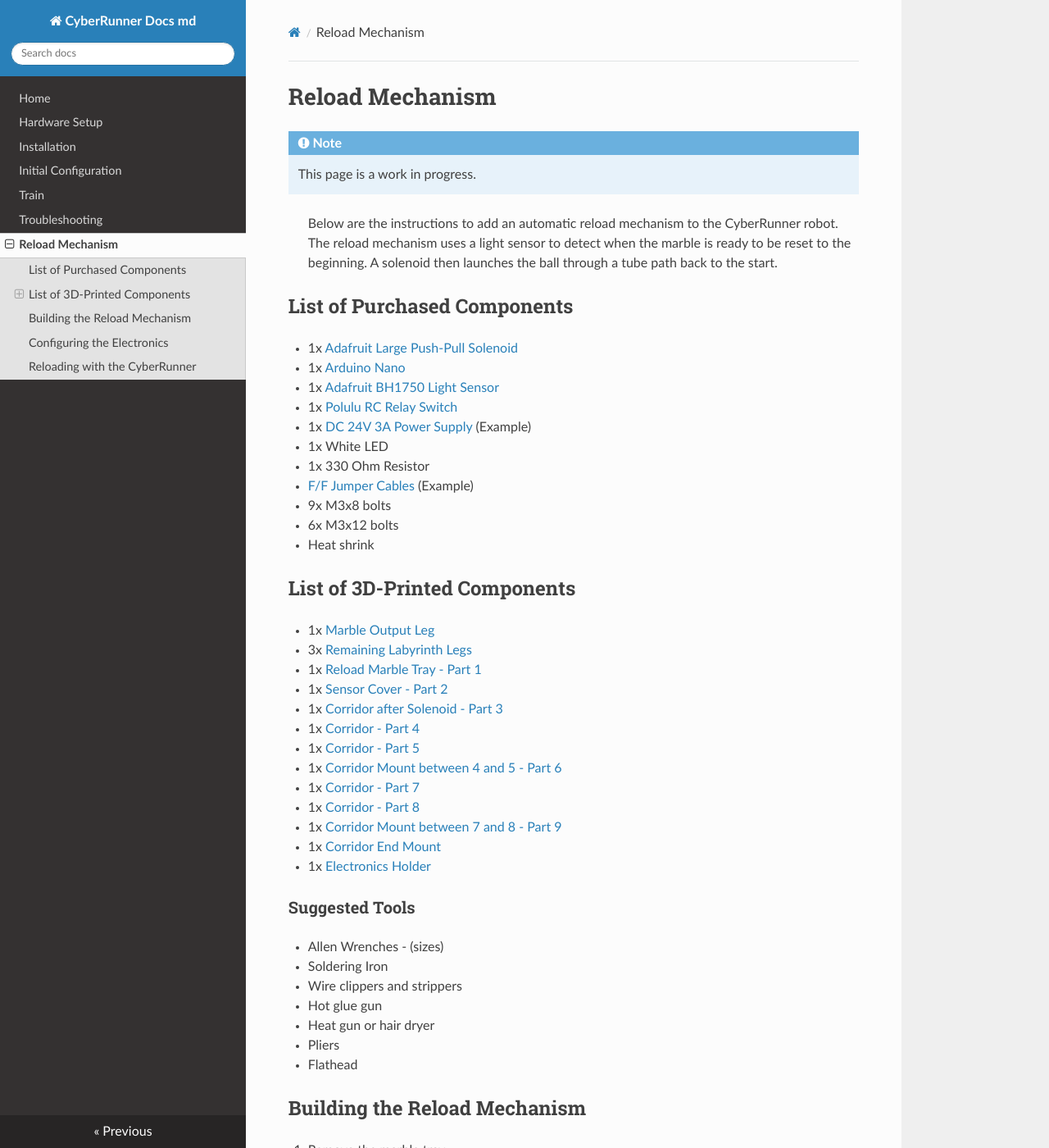
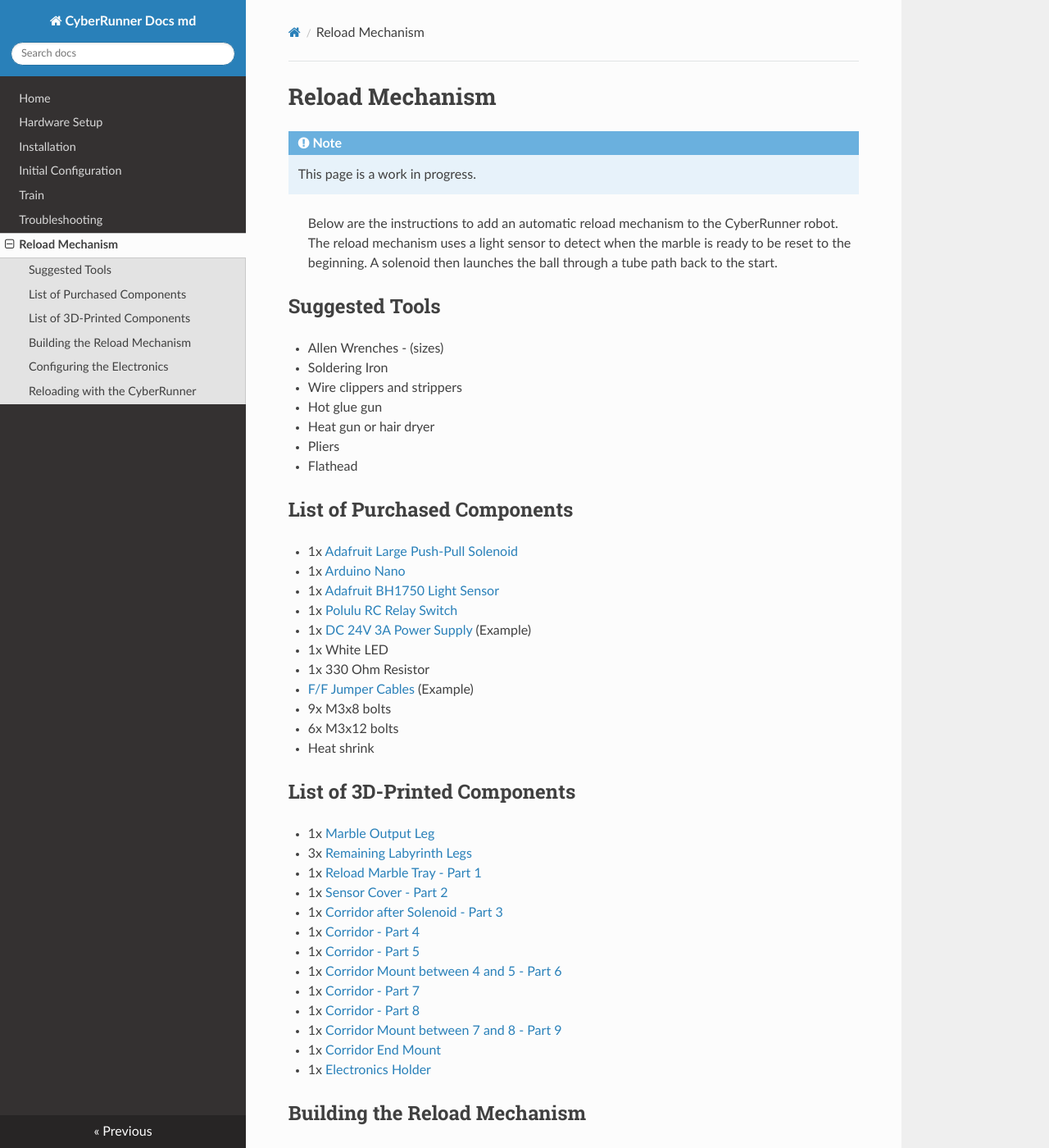
Before and after one commit to ckoethz/cyberrunner_docs_md, an MkDocs documentation site: the page built from docs/06_reload.md, in a window 1280 px wide and 1400 px high. Shown: the whole window at 82% size. Built offline with MkDocs 1.6.1, drawn with Linux system fonts in a browser that asks for light colours; nearby versions of some CDN libraries; some of the changed lines change nothing that is shown.

Commit message:
Fixed indentation of 'suggested tools'

```diff
--- a/docs/06_reload.md
+++ b/docs/06_reload.md
@@ -7,6 +7,15 @@ Reload Mechanism
 
 
 > Below are the instructions to add an automatic reload mechanism to the CyberRunner robot. The reload mechanism uses a light sensor to detect when the marble is ready to be reset to the beginning. A solenoid then launches the ball through a tube path back to the start.
+
+## Suggested Tools
+* Allen Wrenches - (sizes)
+* Soldering Iron
+* Wire clippers and strippers
+* Hot glue gun
+* Heat gun or hair dryer
+* Pliers
+* Flathead
 
 ## List of Purchased Components
 * 1x <a href="https://www.adafruit.com/product/413" target="_blank">Adafruit Large Push-Pull Solenoid</a>
@@ -35,15 +44,6 @@ Reload Mechanism
 * 1x <a href="https://github.com/ckoethz/cyberrunner_docs_md/blob/main/assets/reload/reload_7_8_mount_9.step" target="_blank">Corridor Mount between 7 and 8 - Part 9</a>
 * 1x <a href="https://github.com/ckoethz/cyberrunner_docs_md/blob/main/assets/reload/reload_end_holder.step" target="_blank">Corridor End Mount</a>
 * 1x <a href="https://github.com/ckoethz/cyberrunner_docs_md/blob/main/assets/reload/reload_electronics_mount.step" target="_blank">Electronics Holder</a>
-
-### Suggested Tools
-* Allen Wrenches - (sizes)
-* Soldering Iron
-* Wire clippers and strippers
-* Hot glue gun
-* Heat gun or hair dryer
-* Pliers
-* Flathead
 
 ## Building the Reload Mechanism
 
```
